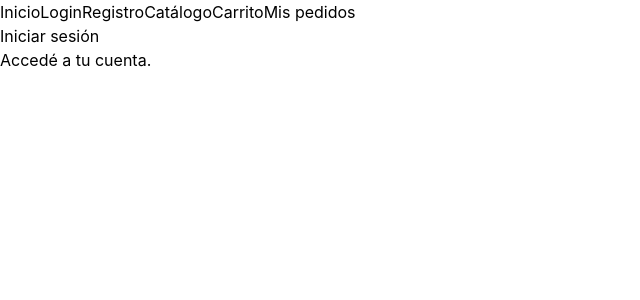
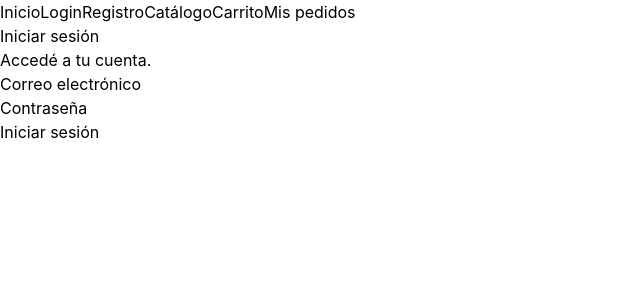
Before and after one commit to jpatriciomaydana/Proyecto-M5-Juan-patricio-Maydana-FT77, a React (Vite) app: page /login in a window 1280 px wide. Shown: the top 300 px of the page, without its empty margins (0-640 px from the left). Built offline with nearby package versions, Linux system fonts and the light colour scheme; no server answers.

Commit message:
feat: completar autenticación y perfil de usuario

```diff
--- a/src/pages/auth/Login.tsx
+++ b/src/pages/auth/Login.tsx
@@ -1,8 +1,70 @@
+import { useState } from "react";
+import type { SubmitEvent } from "react";
+import { useAuthContext } from "../../contexts/AuthContext";
+import { useNavigate } from "react-router-dom";
+
 function Login() {
+    const [email, setEmail] = useState("");
+    const [password, setPassword] = useState("");
+    const [loading, setLoading] = useState(false);
+    const [error, setError] = useState("");
+
+    const { login } = useAuthContext();
+    const navigate = useNavigate();
+
+    async function handleSubmit(event: SubmitEvent<HTMLFormElement>) {
+        event.preventDefault();
+
+        setError("");
+        setLoading(true);
+
+        try {
+            await login(email, password);
+            navigate("/catalogo");
+        } catch (error) {
+            //console.error(error);
+            setError("No se pudo iniciar sesión.");
+        } finally {
+            setLoading(false);
+        }
+    }
+
     return (
         <main>
             <h1>Iniciar sesión</h1>
             <p>Accedé a tu cuenta.</p>
+
+            {error && <p>{error}</p>}
+
+            <form onSubmit={handleSubmit}>
+                <div>
+                    <label htmlFor="email">Correo electrónico</label>
+                    <input
+                        id="email"
+                        type="email"
+                        value={email}
+                        onChange={(event) => setEmail(event.target.value)}
+                        autoComplete="email"
+                        required
+                    />
+                </div>
+
+                <div>
+                    <label htmlFor="password">Contraseña</label>
+                    <input
+                        id="password"
+                        type="password"
+                        value={password}
+                        onChange={(event) => setPassword(event.target.value)}
+                        autoComplete="current-password"
+                        required
+                    />
+                </div>
+
+                <button type="submit" disabled={loading}>
+                    {loading ? "Iniciando sesión..." : "Iniciar sesión"}
+                </button>
+            </form>
         </main>
     );
 }
--- a/src/pages/auth/Register.tsx
+++ b/src/pages/auth/Register.tsx
@@ -1,5 +1,7 @@
 import { useState } from "react";
 import type { SubmitEvent } from "react";
+import { useAuthContext } from "../../contexts/AuthContext";
+import { useNavigate } from "react-router-dom";
 
 function Register() {
     const [email, setEmail] = useState("");
@@ -7,11 +9,16 @@ function Register() {
     const [confirmPassword, setConfirmPassword] = useState("");
     const [loading, setLoading] = useState(false);
     const [error, setError] = useState("");
+    const [success, setSuccess] = useState("");
 
-    function handleSubmit(event: SubmitEvent<HTMLFormElement>) {
+    const navigate = useNavigate();
+    const { register } = useAuthContext();
+
+    async function handleSubmit(event: SubmitEvent<HTMLFormElement>) {
         event.preventDefault();
 
         setError("");
+        setSuccess("");
 
         if (password !== confirmPassword) {
             setError("Las contraseñas no coinciden.");
@@ -20,7 +27,16 @@ function Register() {
 
         setLoading(true);
 
-        // Próximo paso: conectar register() mediante useAuth().
+        try {
+            await register(email, password);
+            navigate("/catalogo");
+        } catch (error) {
+            console.error(error);
+            setError("No se pudo crear la cuenta.");
+
+        } finally {
+            setLoading(false);
+        }
     }
 
     return (
@@ -28,6 +44,7 @@ function Register() {
             <h1>Crear cuenta</h1>
             <p>Registrate para comenzar a comprar.</p>
 
+            {success && <p>{success}</p>}
             {error && <p>{error}</p>}
 
             <form onSubmit={handleSubmit}>
--- a/src/services/authService.ts
+++ b/src/services/authService.ts
@@ -4,13 +4,24 @@ import {
     signOut,
 } from "firebase/auth";
 
-import { auth } from "./firebase";
+import { auth, db } from "./firebase";
+import { doc, serverTimestamp, setDoc } from "firebase/firestore";
 
 export async function registerUser(
     email: string,
     password: string,
 ): Promise<void> {
-    await createUserWithEmailAndPassword(auth, email, password);
+    const credential = await createUserWithEmailAndPassword(
+        auth,
+        email,
+        password,
+    );
+
+    await setDoc(doc(db, "users", credential.user.uid), {
+        email: credential.user.email,
+        role: "customer",
+        createdAt: serverTimestamp(),
+    });
 }
 
 export async function loginUser(
--- a/src/services/firebase.ts
+++ b/src/services/firebase.ts
@@ -1,5 +1,6 @@
 import { initializeApp } from "firebase/app";
 import { getAuth } from "firebase/auth";
+import { getFirestore } from "firebase/firestore";
 
 const firebaseConfig = {
     apiKey: import.meta.env.VITE_FIREBASE_API_KEY,
@@ -13,3 +14,4 @@ const firebaseConfig = {
 const app = initializeApp(firebaseConfig);
 
 export const auth = getAuth(app);
+export const db = getFirestore(app);
```
